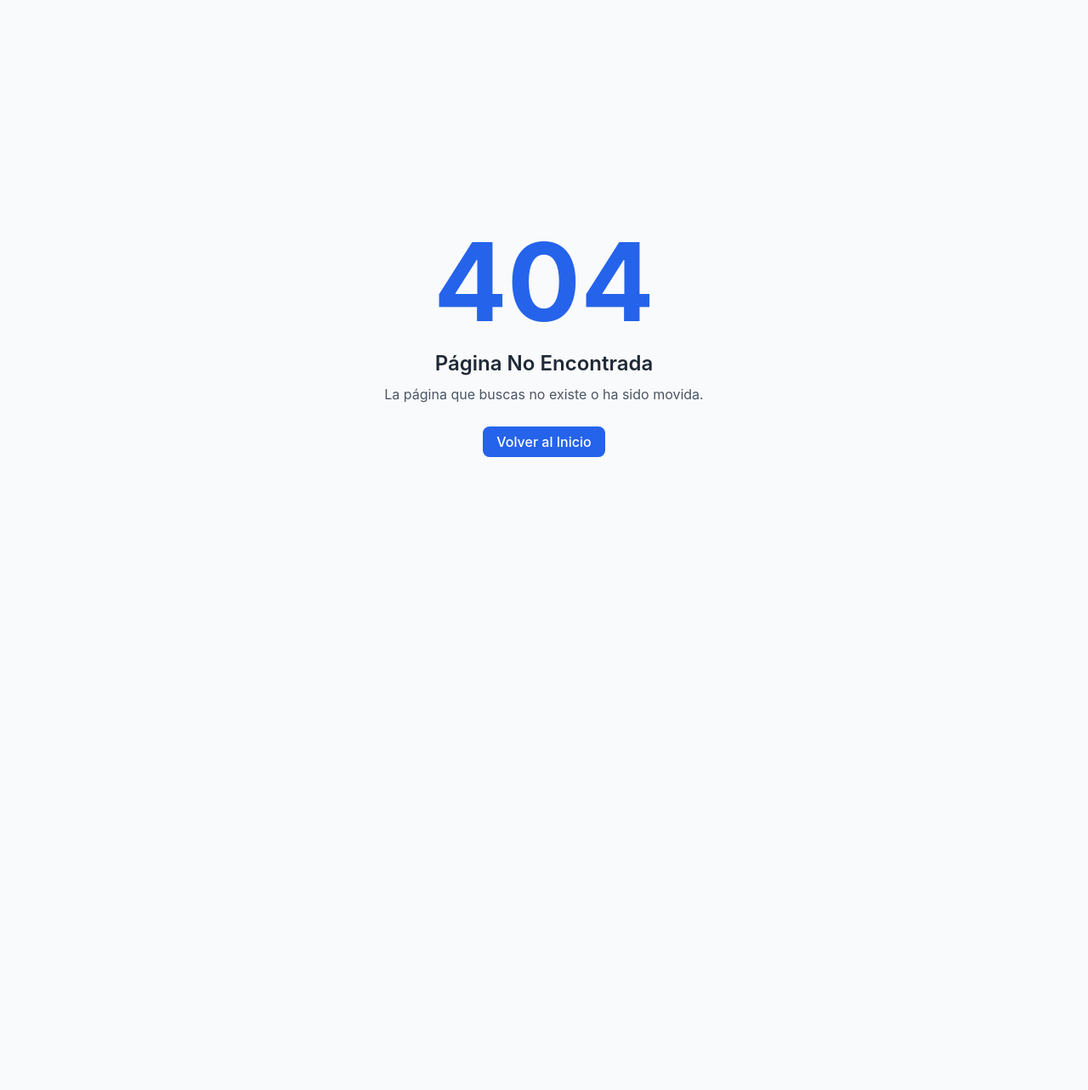
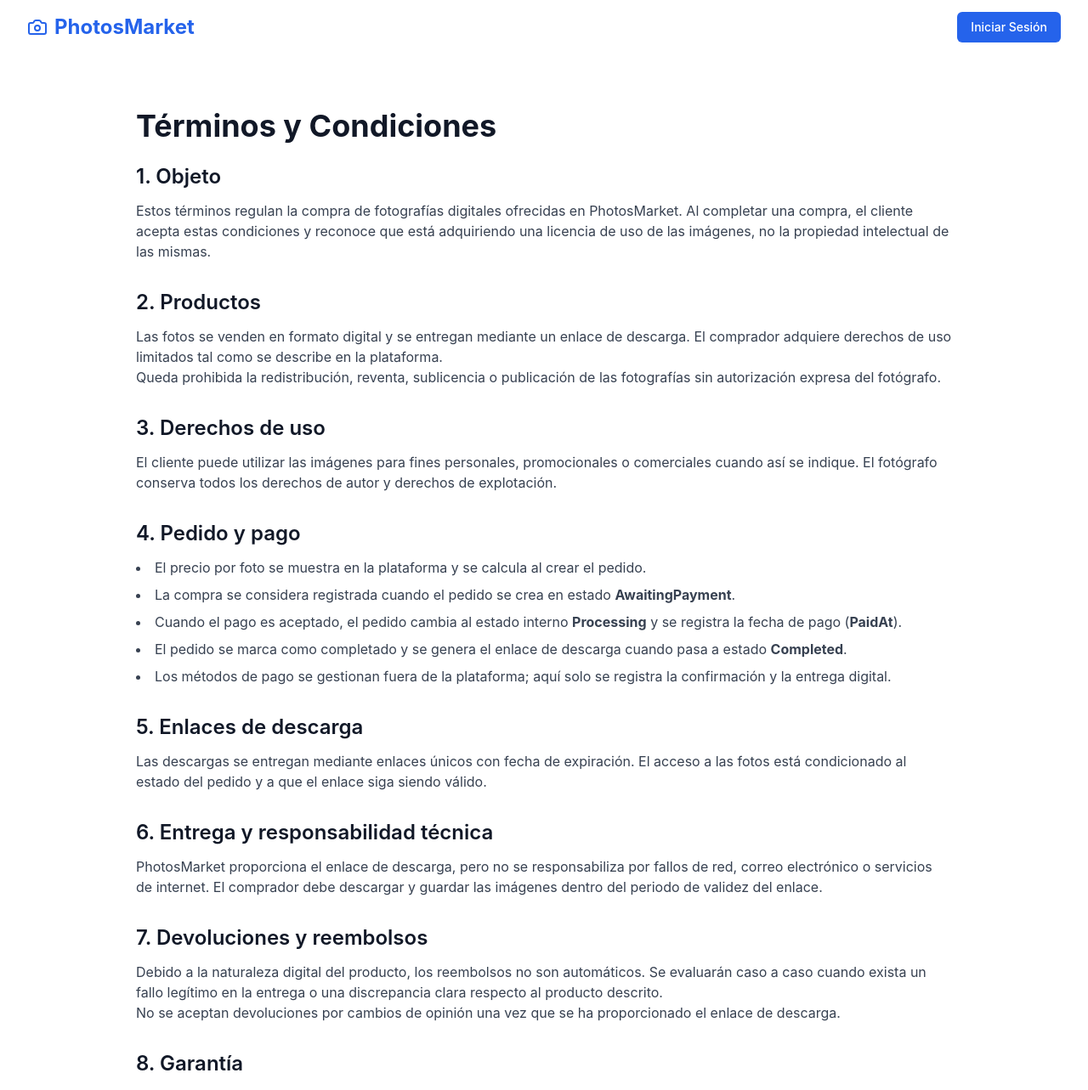
Before and after one commit to enzitoan/photos-market, a Vue app in the folder src/frontend/: page /terms in a window 1280 px wide. Before the commit this address had no page. Shown: the top 1283 px of the page at 85% size. Before the commit the page ends 800 px from the top, so only its background shows below. Built offline with nearby package versions, Linux system fonts and the light colour scheme.

Commit message:
feat: add Terms and Conditions page and link in footer

```diff
--- a/src/frontend/src/router/index.js
+++ b/src/frontend/src/router/index.js
@@ -58,6 +58,11 @@ const router = createRouter({
       path: '/download/:token',
       name: 'download',
       component: () => import('@/views/DownloadView.vue')
+    },
+    {
+      path: '/terms',
+      name: 'terms',
+      component: () => import('@/views/TermsConditionsView.vue')
     },
     {
       path: '/admin/login',
--- a/src/frontend/src/views/HomeView.vue
+++ b/src/frontend/src/views/HomeView.vue
@@ -121,6 +121,9 @@
         <div class="text-center mb-4">
           <p>&copy; 2026 PhotosMarket. Todos los derechos reservados.</p>
         </div>
+        <div class="text-center">
+          <router-link to="/terms" class="text-sm text-gray-300 hover:text-white underline">Términos y Condiciones</router-link>
+        </div>
       </div>
     </footer>
   </div>
--- /dev/null
+++ b/src/frontend/src/views/TermsConditionsView.vue
@@ -0,0 +1,91 @@
+<template>
+  <div class="min-h-screen flex flex-col">
+    <NavBar />
+
+    <main class="flex-1 bg-white py-12 sm:py-16">
+      <div class="max-w-5xl mx-auto px-4 sm:px-6 lg:px-8">
+        <h1 class="text-3xl sm:text-4xl font-bold text-gray-900 mb-6">Términos y Condiciones</h1>
+
+        <section class="space-y-8 text-gray-700 text-sm sm:text-base">
+          <div>
+            <h2 class="text-xl sm:text-2xl font-semibold text-gray-900 mb-3">1. Objeto</h2>
+            <p>Estos términos regulan la compra de fotografías digitales ofrecidas en PhotosMarket. Al completar una compra, el cliente acepta estas condiciones y reconoce que está adquiriendo una licencia de uso de las imágenes, no la propiedad intelectual de las mismas.</p>
+          </div>
+
+          <div>
+            <h2 class="text-xl sm:text-2xl font-semibold text-gray-900 mb-3">2. Productos</h2>
+            <p>Las fotos se venden en formato digital y se entregan mediante un enlace de descarga. El comprador adquiere derechos de uso limitados tal como se describe en la plataforma.</p>
+            <p>Queda prohibida la redistribución, reventa, sublicencia o publicación de las fotografías sin autorización expresa del fotógrafo.</p>
+          </div>
+
+          <div>
+            <h2 class="text-xl sm:text-2xl font-semibold text-gray-900 mb-3">3. Derechos de uso</h2>
+            <p>El cliente puede utilizar las imágenes para fines personales, promocionales o comerciales cuando así se indique. El fotógrafo conserva todos los derechos de autor y derechos de explotación.</p>
+          </div>
+
+          <div>
+            <h2 class="text-xl sm:text-2xl font-semibold text-gray-900 mb-3">4. Pedido y pago</h2>
+            <ul class="list-disc list-inside space-y-2">
+              <li>El precio por foto se muestra en la plataforma y se calcula al crear el pedido.</li>
+              <li>La compra se considera registrada cuando el pedido se crea en estado <strong>AwaitingPayment</strong>.</li>
+              <li>Cuando el pago es aceptado, el pedido cambia al estado interno <strong>Processing</strong> y se registra la fecha de pago (<strong>PaidAt</strong>).</li>
+              <li>El pedido se marca como completado y se genera el enlace de descarga cuando pasa a estado <strong>Completed</strong>.</li>
+              <li>Los métodos de pago se gestionan fuera de la plataforma; aquí solo se registra la confirmación y la entrega digital.</li>
+            </ul>
+          </div>
+
+          <div>
+            <h2 class="text-xl sm:text-2xl font-semibold text-gray-900 mb-3">5. Enlaces de descarga</h2>
+            <p>Las descargas se entregan mediante enlaces únicos con fecha de expiración. El acceso a las fotos está condicionado al estado del pedido y a que el enlace siga siendo válido.</p>
+          </div>
+
+          <div>
+            <h2 class="text-xl sm:text-2xl font-semibold text-gray-900 mb-3">6. Entrega y responsabilidad técnica</h2>
+            <p>PhotosMarket proporciona el enlace de descarga, pero no se responsabiliza por fallos de red, correo electrónico o servicios de internet. El comprador debe descargar y guardar las imágenes dentro del periodo de validez del enlace.</p>
+          </div>
+
+          <div>
+            <h2 class="text-xl sm:text-2xl font-semibold text-gray-900 mb-3">7. Devoluciones y reembolsos</h2>
+            <p>Debido a la naturaleza digital del producto, los reembolsos no son automáticos. Se evaluarán caso a caso cuando exista un fallo legítimo en la entrega o una discrepancia clara respecto al producto descrito.</p>
+            <p>No se aceptan devoluciones por cambios de opinión una vez que se ha proporcionado el enlace de descarga.</p>
+          </div>
+
+          <div>
+            <h2 class="text-xl sm:text-2xl font-semibold text-gray-900 mb-3">8. Garantía</h2>
+            <p>Las imágenes se entregan tal como aparecen en la plataforma. No se ofrecen garantías adicionales sobre la adaptación, edición o resultados de uso de las fotografías.</p>
+          </div>
+
+          <div>
+            <h2 class="text-xl sm:text-2xl font-semibold text-gray-900 mb-3">9. Cancelación de pedidos</h2>
+            <p>Si el pedido no se confirma como pagado en el plazo establecido, puede ser cancelado. El enlace de descarga deja de ser válido tras la cancelación.</p>
+          </div>
+
+          <div>
+            <h2 class="text-xl sm:text-2xl font-semibold text-gray-900 mb-3">10. Protección de datos</h2>
+            <p>PhotosMarket utiliza los datos de contacto y el correo electrónico únicamente para gestionar pedidos, envíos y notificaciones. No se comparte información personal con terceros fuera de lo necesario para procesar el pedido.</p>
+          </div>
+
+          <div>
+            <h2 class="text-xl sm:text-2xl font-semibold text-gray-900 mb-3">11. Modificaciones</h2>
+            <p>El fotógrafo puede actualizar estos términos cuando sea necesario. Las condiciones aplicables son las vigentes al momento de la compra.</p>
+          </div>
+
+          <div>
+            <h2 class="text-xl sm:text-2xl font-semibold text-gray-900 mb-3">12. Ley aplicable</h2>
+            <p>Estos términos se rigen por la legislación vigente del país del fotógrafo o de la operación comercial. Cualquier disputa se resolverá en los tribunales competentes establecidos.</p>
+          </div>
+        </section>
+
+        <div class="mt-10 text-center">
+          <router-link to="/" class="inline-flex items-center justify-center rounded-lg bg-primary-600 px-6 py-3 text-white font-semibold hover:bg-primary-700 transition-colors">
+            Volver al inicio
+          </router-link>
+        </div>
+      </div>
+    </main>
+  </div>
+</template>
+
+<script setup>
+import NavBar from '@/components/NavBar.vue'
+</script>
```
